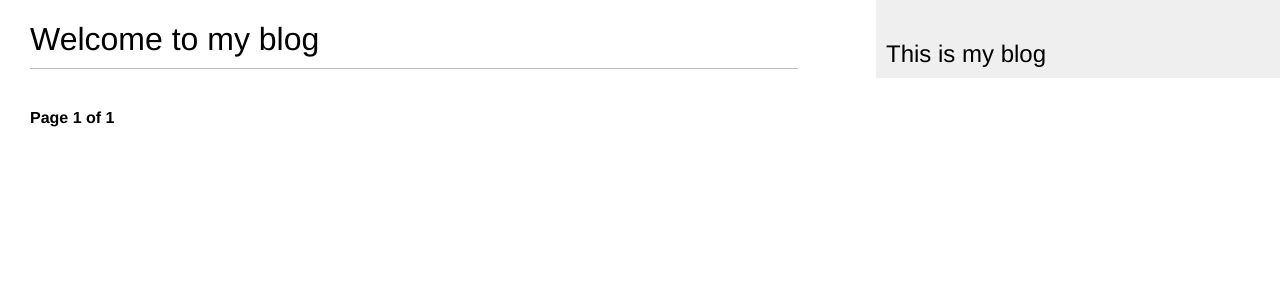
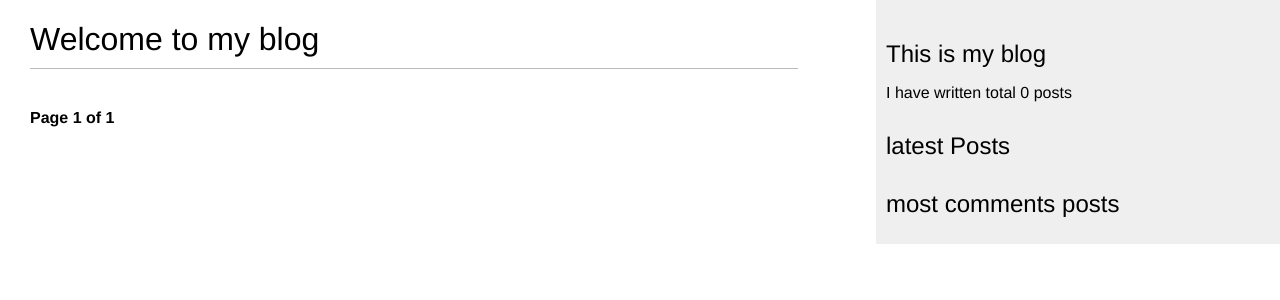
Before and after one commit to sifathasib/Django-blog, a Django app: page / in a window 1280 px wide. Shown: the top 300 px of the page. Run offline with Django 3.2, Linux system fonts and the light colour scheme; data that the repository does not hold is empty.

Commit message:
added custom template tag

```diff
--- a/blog/templates/base.html
+++ b/blog/templates/base.html
@@ -1,3 +1,4 @@
+{% load blog_tags %}
 {% load static %}
 
 
@@ -15,6 +16,9 @@
     </div>
     <div id='sidebar'>
         <h2>This is my blog</h2>
+        <p>I have written total {% total_posts %} posts</p>
+        {% show_latest_posts 3 %}
+        {% show_most_commented_posts 3 %}
     </div>
 </body>
 </html>
--- /dev/null
+++ b/blog/templates/blog/post/latest_posts.html
@@ -0,0 +1,9 @@
+<h2>latest Posts</h2>
+
+<ul>
+    {% for post in latest_posts %}
+        <li>
+            <a href="{{ post.get_absolute_url }}">{{ post.title }}</a>
+        </li>
+    {% endfor %}
+</ul>
--- /dev/null
+++ b/blog/templates/blog/post/most_commented_posts.html
@@ -0,0 +1,8 @@
+<h2>most comments posts</h2>
+<ul>
+    {% for post in mcp %}
+        <li>
+            <a href="{{ post.get_absolute_url }}">{{ post.title }}</a>
+        </li>
+    {% endfor %}
+</ul>
--- /dev/null
+++ b/blog/templatetags/blog_tags.py
@@ -0,0 +1,19 @@
+from django import template
+from ..models import Post
+from django.db.models import Count
+
+register = template.Library()
+
+@register.simple_tag
+def total_posts():
+    return Post.published.count()
+
+@register.inclusion_tag('blog\post\latest_posts.html')
+def show_latest_posts(count=5):
+    latest_posts = Post.published.order_by('-publish')[:count]
+    return {'latest_posts':latest_posts}
+
+@register.inclusion_tag('blog\post\most_commented_posts.html')
+def show_most_commented_posts(count=5):
+    mcp = Post.published.annotate(total_comments=Count('comments')).order_by('-total_comments')[:count]
+    return {'mcp':mcp}
```
Also changed, not shown: blog/templatetags/__init__.py (added), 1 other file.
